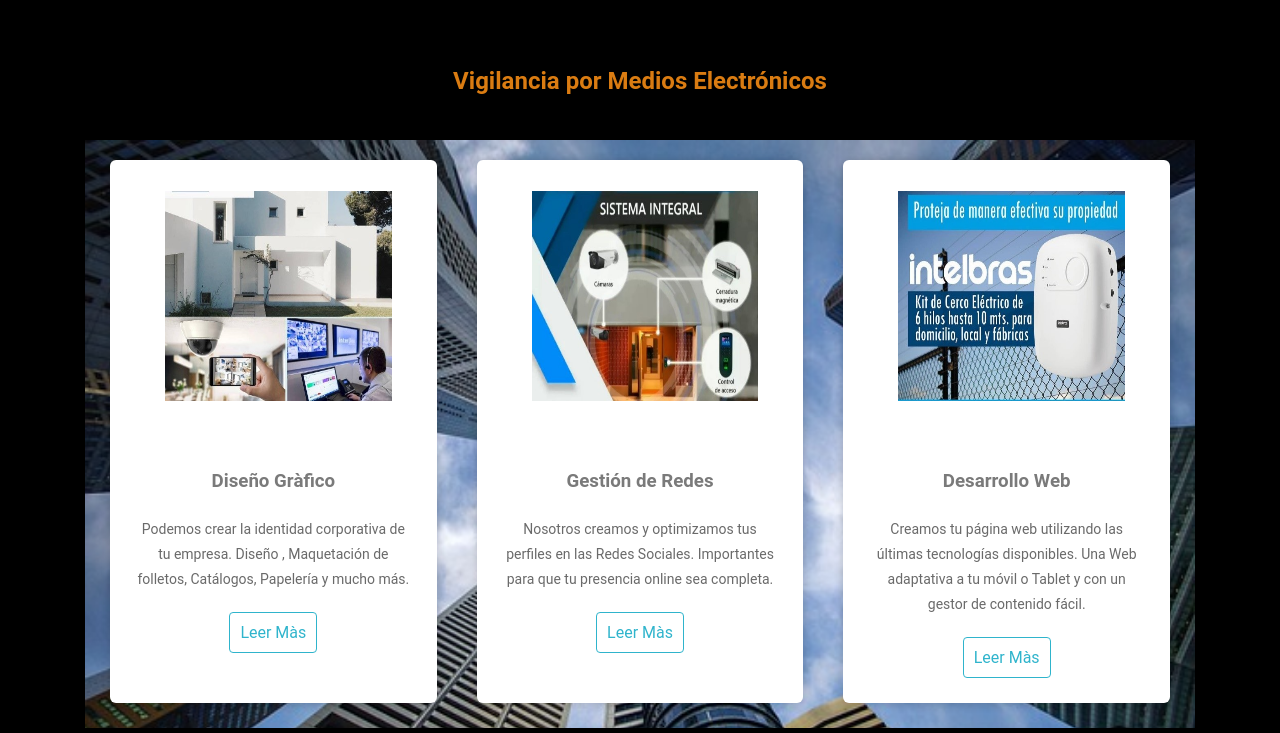
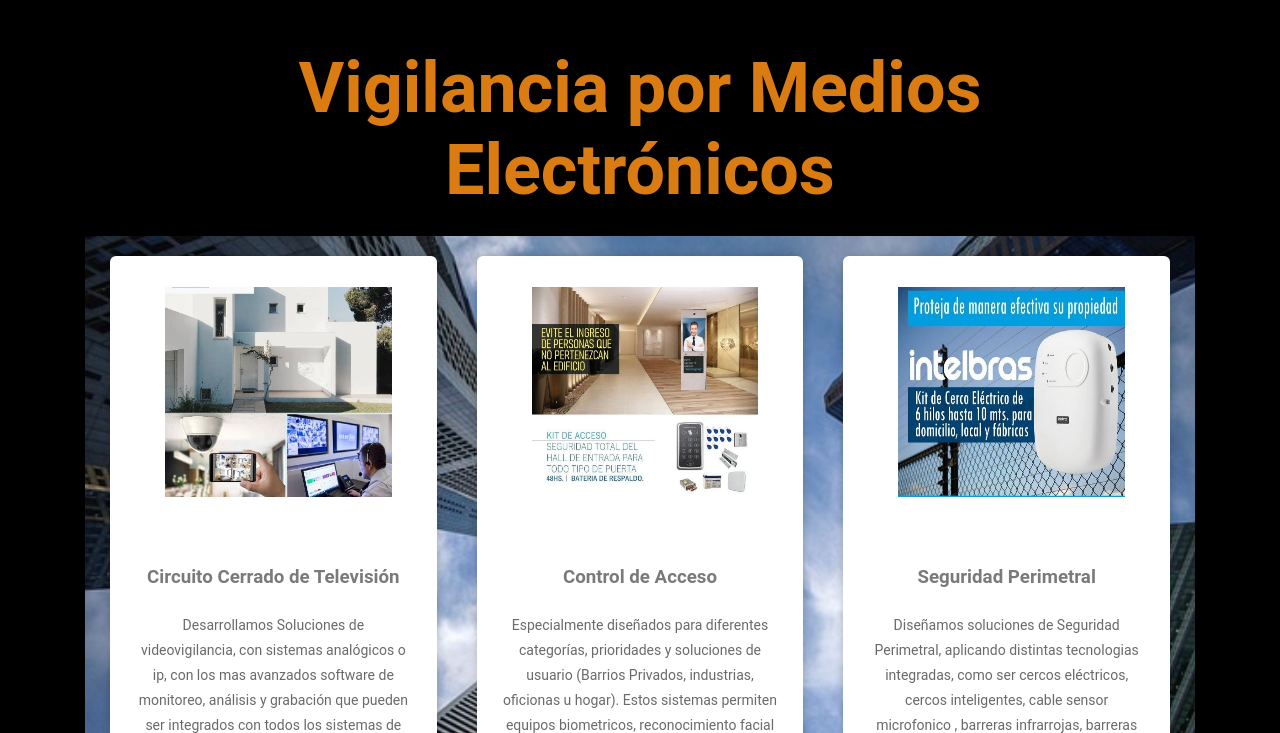
Before and after one commit to Matito2504/GRMseguridad, a plain HTML site: page Pagina-Completa-Html-css/MediosElectronicos.html in a window 1280 px wide. Shown: the part 219-952 px from the top of the page. Drawn offline with nearby package versions, Linux system fonts and the light colour scheme; a web font is replaced by a local one.

Commit message:
Se agrego pagina de sistemas por medios electronicos

```diff
--- a/Pagina-Completa-Html-css/MediosElectronicos.html
+++ b/Pagina-Completa-Html-css/MediosElectronicos.html
@@ -27,9 +27,9 @@
             <nav class="nav-container">
                 <ul class="nav-link">
                     <a href="index.html">Inicio</a>
-                    <a href="index.html #sobre-nosotros">Nosotros</a>
-                    <a href="index.html #Servicios">Servicios</a>
-                    <a href="index.html #Contacto">Contacto</a>
+                    <a href="index.html#sobre-nosotros">Nosotros</a>
+                    <a href="index.html#Servicios">Servicios</a>
+                    <a href="index.html#Contacto">Contacto</a>
                 </ul>
             </nav>
         </div>
@@ -47,21 +47,22 @@
           src="./img/CCTV.jpg">
       </figure>
       <div class="contenido-card">
-        <h3>Diseño Gràfico</h3>
-        <p>Podemos crear la identidad corporativa de tu empresa. Diseño , Maquetación de folletos, Catálogos, Papelería
-          y mucho más.</p>
-        <a href="#">Leer Màs</a>
+        <h3>Circuito Cerrado de Televisión</h3>
+        <p>Desarrollamos Soluciones de videovigilancia, con sistemas analógicos o ip, con los mas avanzados software de monitoreo, análisis y grabación
+            que pueden ser integrados con todos los sistemas de seguridad. Contamos con la capacidad de diseño, provisón e implementación, acompañando las necesidades y crecimiento del cliente
+        </p>
+
       </div>
     </div>
     <div class="card">
       <figure>
-        <img src="./img/Sistema Integral.jpg">
+        <img src="./img/Control de Acceso.jpg">
       </figure>
       <div class="contenido-card">
-        <h3>Gestión de Redes</h3>
-        <p>Nosotros creamos y optimizamos tus perfiles en las Redes Sociales. Importantes para que tu presencia online
-          sea completa.</p>
-        <a href="#">Leer Màs</a>
+        <h3>Control de Acceso</h3>
+        <p>Especialmente diseñados para diferentes categorías, prioridades y soluciones de usuario (Barrios Privados, industrias, oficionas u hogar).
+            Estos sistemas permiten equipos biometricos, reconocimiento facial e iris. Barreras vehiculares, molinetes peatonales, etc.
+        </p>
       </div>
     </div>
     <div class="card">
@@ -70,10 +71,11 @@
           src="./img/Cerco Electrico.jpg">
       </figure>
       <div class="contenido-card">
-        <h3>Desarrollo Web</h3>
-        <p>Creamos tu página web utilizando las últimas tecnologías disponibles. Una Web adaptativa a tu móvil o Tablet
-          y con un gestor de contenido fácil.</p>
-        <a href="#">Leer Màs</a>
+        <h3>Seguridad Perimetral</h3>
+        <p>Diseñamos soluciones de Seguridad Perimetral, aplicando distintas tecnologias integradas, como ser cercos eléctricos, cercos inteligentes, cable sensor microfonico
+            , barreras infrarrojas, barreras de microondas, todas interconectadas a un software de Gestión y control integral que nos posibilita realizar auditorías y brindar protección con monitoreo de todas
+            las tecnologías aplicadas
+        </p>
       </div>
     </div>
   </div>
--- a/Pagina-Completa-Html-css/Medioselectronicos.css
+++ b/Pagina-Completa-Html-css/Medioselectronicos.css
@@ -85,6 +85,15 @@ header a:hover {
 
 
 /*Cards*/
+.title-cards{
+    display: flex;
+    align-items: flex-start;
+   font-size: 50px;
+}
+.title-cards h2{
+    margin: 0;
+    font-size: 70px;
+}
 .container-card {
     width: 100%;
     display: flex;
@@ -94,6 +103,7 @@ header a:hover {
     background-image: url(./img/fondo\ de\ edificio.jpg);
     background-repeat: no-repeat;
     background-size: cover;
+
 }
 
 .title-cards {
```
Also changed, not shown: Pagina-Completa-Html-css/index.css (+8 -8 lines), Pagina-Completa-Html-css/index.html (+2 -1 lines), Pagina-Completa-Html-css/img/Control de Acceso.jpg (added).
